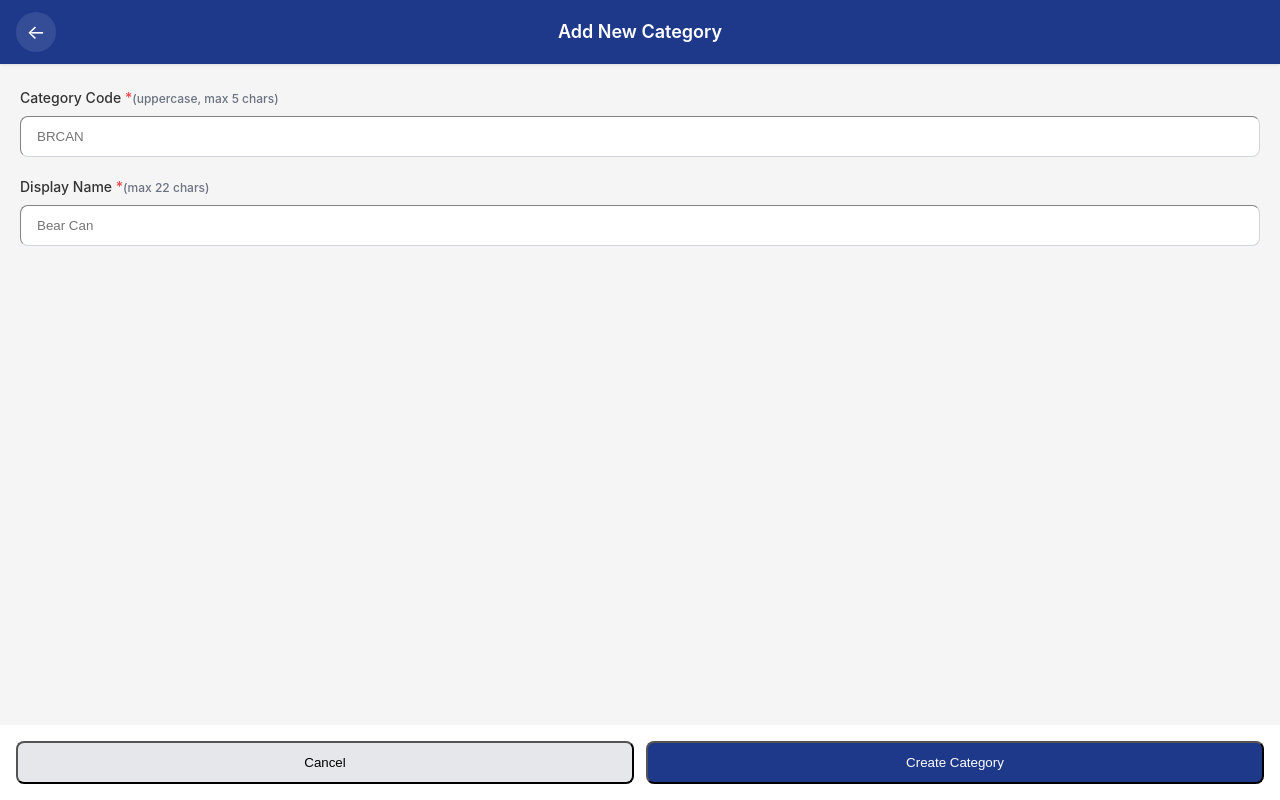
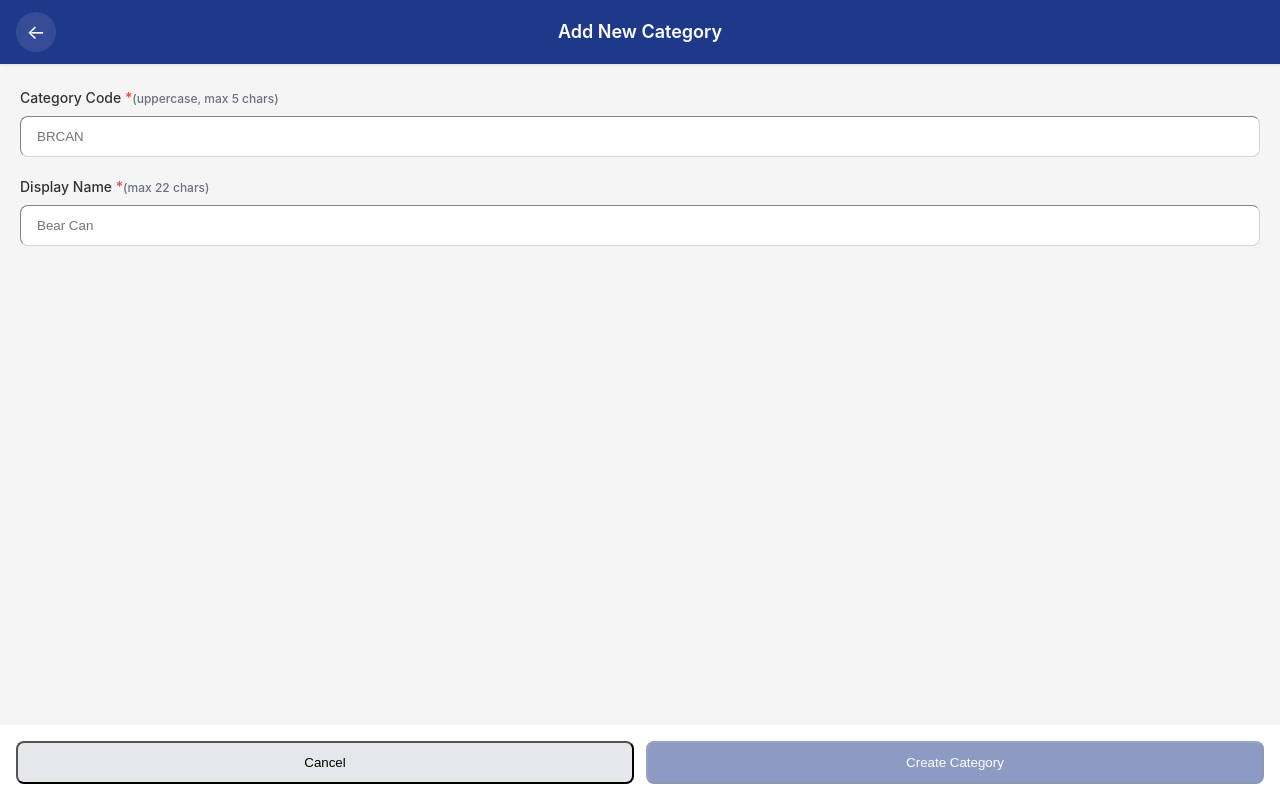
Before and after one commit to ja2z/gear, a React (Vite) app in the folder frontend/: page /#/manage-inventory/add-category in a window 1280 px wide. Built offline with nearby package versions, Linux system fonts and the light colour scheme.

Commit message:
disable save button until required fields are entered

```diff
--- a/frontend/src/pages/manage-inventory/AddCategory.jsx
+++ b/frontend/src/pages/manage-inventory/AddCategory.jsx
@@ -16,6 +16,9 @@ const AddCategory = () => {
   });
   const [loading, setLoading] = useState(false);
   const [errors, setErrors] = useState({});
+
+  // Check if all required fields are filled
+  const isFormValid = formData.class.trim() !== '' && formData.classDesc.trim() !== '';
 
   const validateForm = async () => {
     const newErrors = {};
@@ -163,7 +166,7 @@ const AddCategory = () => {
           <button
             type="submit"
             onClick={handleSubmit}
-            disabled={loading}
+            disabled={loading || !isFormValid}
             className="flex-1 px-4 py-3 bg-scout-blue text-white rounded-lg hover:bg-scout-blue/90 min-h-[44px] disabled:opacity-50"
           >
             {loading ? 'Creating...' : 'Create Category'}
--- a/frontend/src/pages/manage-inventory/AddItem.jsx
+++ b/frontend/src/pages/manage-inventory/AddItem.jsx
@@ -30,6 +30,13 @@ const AddItem = () => {
   });
   const [loading, setLoading] = useState(false);
   const [errors, setErrors] = useState({});
+
+  // Check if all required fields are filled
+  const isFormValid =
+    selectedCategory !== null &&
+    formData.description.trim() !== '' &&
+    formData.condition !== '' &&
+    formData.status !== '';
 
   // Fetch next item number when category is selected
   useEffect(() => {
@@ -366,7 +373,7 @@ const AddItem = () => {
           <button
             type="submit"
             onClick={handleSubmit}
-            disabled={loading}
+            disabled={loading || !isFormValid}
             className="flex-1 px-4 py-3 bg-scout-blue text-white rounded-lg hover:bg-scout-blue/90 min-h-[44px] disabled:opacity-50"
           >
             {loading ? 'Saving...' : 'Save Item'}
```
